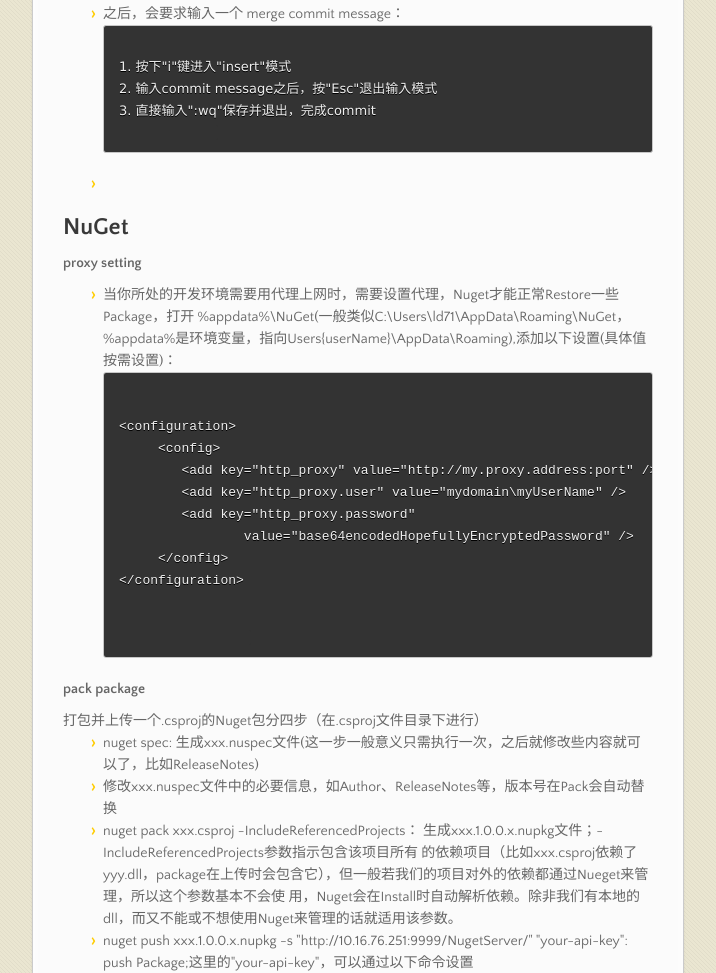
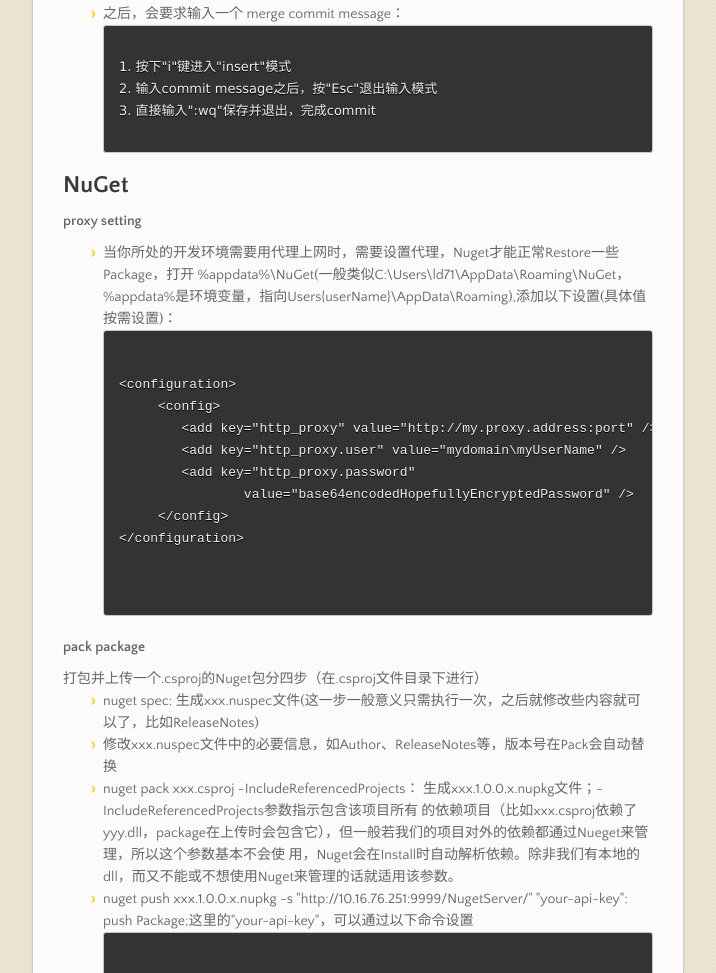
Before and after one commit to denghejun/denghejun.github.io, a plain HTML site: page Pages/TipsMayBeYouNeed.html in a window 1280 px wide. Shown: the part 1614-2587 px from the top of the page, without its empty margins (283-999 px from the left). Drawn offline with nearby package versions, Linux system fonts and the light colour scheme.

Commit message:
fix tag li

```diff
--- a/Pages/TipsMayBeYouNeed.html
+++ b/Pages/TipsMayBeYouNeed.html
@@ -101,7 +101,7 @@
 3. 直接输入":wq"保存并退出，完成commit
 			</code></pre>
 
-			<li/>
+			</li>
 		</ul>
 
 
```
